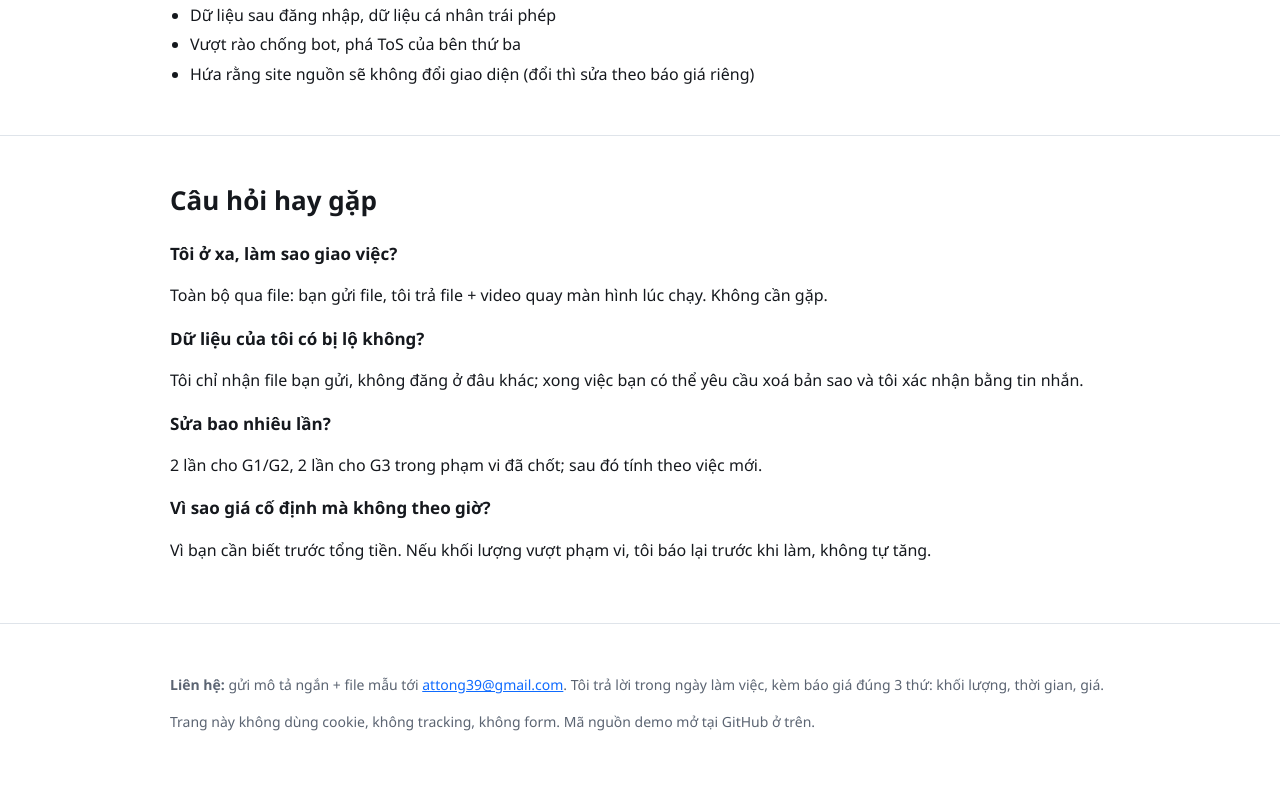
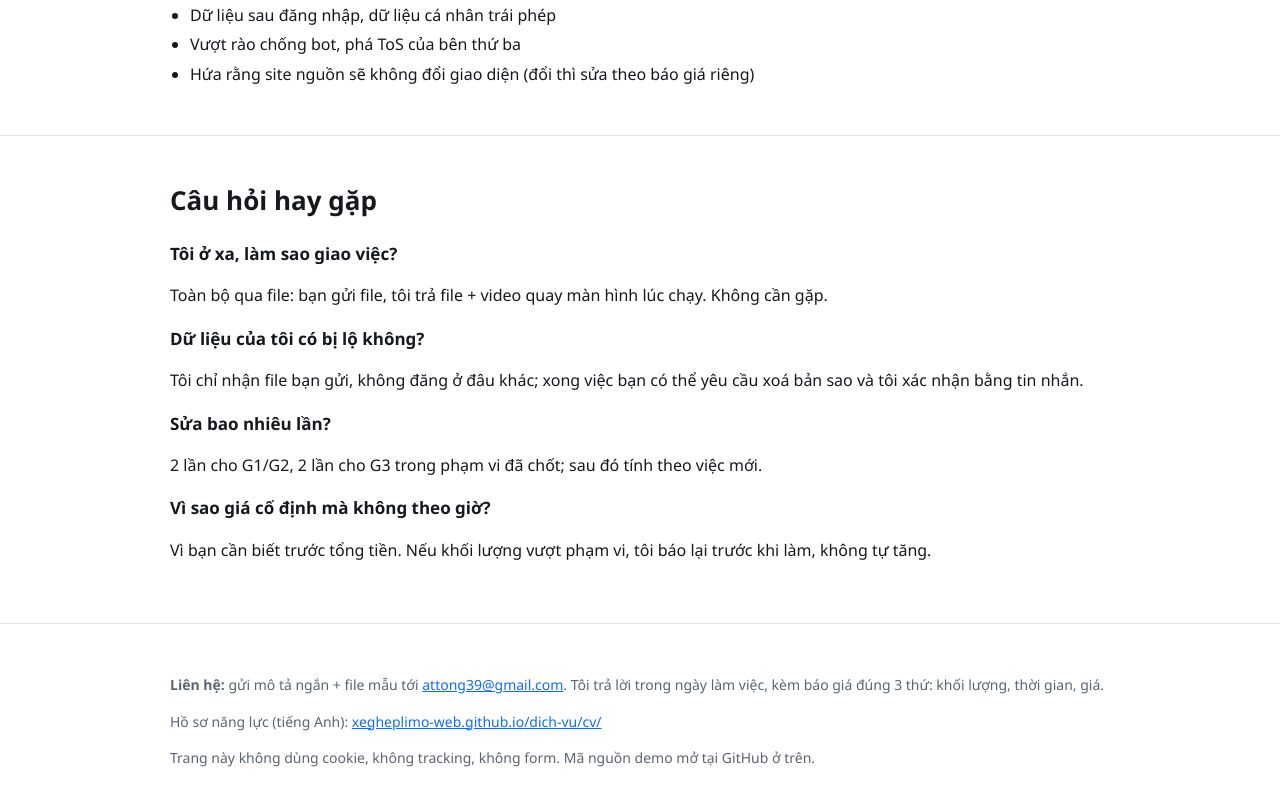
Before and after one commit to xegheplimo-web/dich-vu, a plain HTML site: page index.html in a window 1280 px wide. Shown: the part 2247-3052 px from the top of the page. Drawn offline with Linux system fonts and the light colour scheme.

Commit message:
Footer trang dịch vụ trỏ tới /cv/

```diff
--- a/index.html
+++ b/index.html
@@ -162,6 +162,7 @@
   <div class="wrap">
     <p><b>Liên hệ:</b> gửi mô tả ngắn + file mẫu tới <a href="mailto:attong39@gmail.com">attong39@gmail.com</a>.
     Tôi trả lời trong ngày làm việc, kèm báo giá đúng 3 thứ: khối lượng, thời gian, giá.</p>
+    <p class="muted">Hồ sơ năng lực (tiếng Anh): <a href="cv/">xegheplimo-web.github.io/dich-vu/cv/</a></p>
     <p class="muted">Trang này không dùng cookie, không tracking, không form. Mã nguồn demo mở tại GitHub ở trên.</p>
   </div>
 </footer>
```
